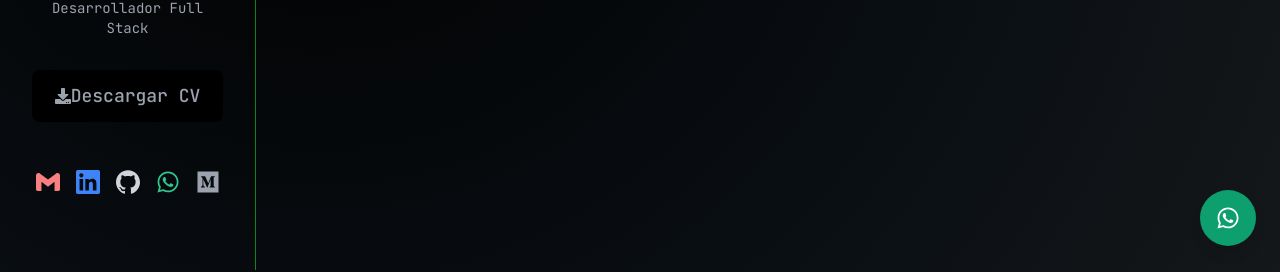
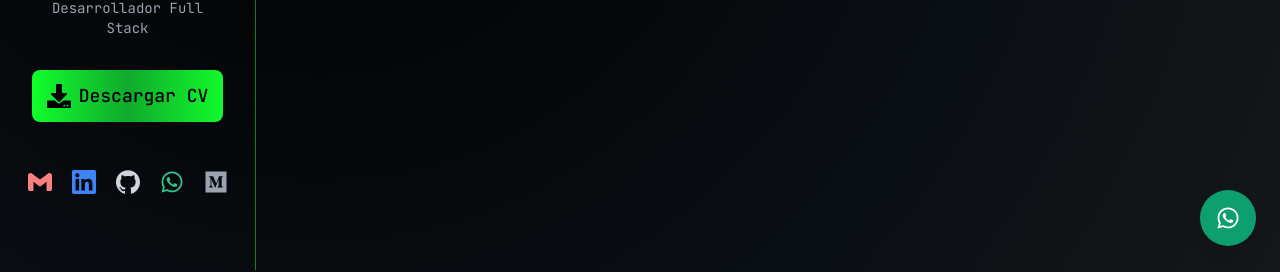
Before and after one commit to ibanespm/portfolio-frontend, a Next.js app: page /content in a window 1280 px wide. Shown: the part 530-802 px from the top of the page. Built offline with nearby package versions, Linux system fonts and the light colour scheme; no server answers.

Commit message:
delete red page

```diff
--- a/src/app/red/page.tsx
+++ /dev/null
@@ -1,12 +0,0 @@
-import ContactCards from "@/components/RedesCard";
-
-export default function HomePage() {
-  return (
-    <div className={`min-h-screen max-w-7xl mt-4  mx-auto  text-white p-6 `}>
-      <ContactCards />
-      <p className="mt-10 text-gray-400 text-lg px-16">
-        Si deseas colaborar en un proyecto, tienes alguna consulta sobre desarrollo web o machine learning, o simplemente quieres saludar, no dudes en escribirme por cualquiera de mis redes. ¡Estoy abierto a nuevas ideas y conexiones!
-      </p>
-    </div>
-  );
-}
--- a/src/components/Aside.tsx
+++ b/src/components/Aside.tsx
@@ -1,7 +1,7 @@
 "use client";
 
 // components/Aside.tsx
-import React, { useState } from "react";
+import React from "react";
 import { FaDownload, FaMedium, FaWhatsapp } from "react-icons/fa";
 import { SiGithub, SiGmail, SiLinkedin } from "react-icons/si";
 
@@ -57,57 +57,69 @@ export const Aside: React.FC<AsideProps> = ({ className = "" }) => {
         </div>
 
         {/* Botones de CV */}
-        <button
-          onClick={() => handleDownloadCV("es")}
-          className={`w-full  text-gray-400 bg-black border-b-amber-400 py-3 rounded-lg flex items-center justify-center  transition-all duration-200`}
+        <a
+          className={`bg-gradient-to-r gap-2 from-[#10ff2b] via-[#11aa2b] to-[#11fa2b]  text-black  border-b-amber-400 py-3 rounded-lg flex items-center justify-center  transition-all duration-200`}
+         href="assets/FranklinCV.pdf"
+         target="_blank"
+         download
         >
-          <FaDownload />
-          <span className="font-medium text-lg  " >Descargar CV</span>
-        </button>
+          <FaDownload size={24} />
+          <span className="font-medium text-lg  ">Descargar CV</span>
+        </a>
 
         {/* Enlaces de contacto */}
         <div className="pt-4">
 
-          <div className="flex justify-center space-x-4">
+          <div className="flex justify-center gap-5">
             <a
               href="ibanesp59@gmail.com"
               target="_blank"
               rel="noopener noreferrer"
-              className="hover:text-[#10ff2b] transition-colors"
+              className="group relative hover:text-[#10ff2b] transition-colors"
+              title="Gmail"
             >
               <SiGmail size={24} className="text-red-400" />
+              <span className="absolute -top-8 left-1/2 transform -translate-x-1/2 px-3 py-1 bg-[#0a0f14] text-[#10ff2b] text-sm rounded-md opacity-0 group-hover:opacity-100 transition-opacity duration-200">Gmail</span>
             </a>
             <a
-              href="https://linkedin.com/in/tuperfil"
+              href="https://linkedin.com/in/ibanespm"
               target="_blank"
               rel="noopener noreferrer"
-              className="hover:text-[#10ff2b] transition-colors"
+              className="group relative hover:text-[#10ff2b] transition-colors"
+              title="LinkedIn"
             >
               <SiLinkedin size={24} className="text-blue-500" />
+              <span className="absolute -top-8 left-1/2 transform -translate-x-1/2 px-3 py-1 bg-[#0a0f14] text-[#10ff2b] text-sm rounded-md opacity-0 group-hover:opacity-100 transition-opacity duration-200">LinkedIn</span>
             </a>
             <a
               href="https://github.com/tuperfil"
               target="_blank"
               rel="noopener noreferrer"
-              className="hover:text-[#10ff2b] transition-colors"
+              className="group relative hover:text-[#10ff2b] transition-colors"
+              title="GitHub"
             >
               <SiGithub size={24} className="text-gray-300" />
+              <span className="absolute -top-8 left-1/2 transform -translate-x-1/2 px-3 py-1 bg-[#0a0f14] text-[#10ff2b] text-sm rounded-md opacity-0 group-hover:opacity-100 transition-opacity duration-200">GitHub</span>
             </a>
             <a
               href="https://wa.me/+51926689920"
               target="_blank"
               rel="noopener noreferrer"
-              className="hover:text-[#10ff2b] transition-colors"
+              className="group relative hover:text-[#10ff2b] transition-colors"
+              title="WhatsApp"
             >
               <FaWhatsapp size={24} className="text-green-400" />
+              <span className="absolute -top-8 left-1/2 transform -translate-x-1/2 px-3 py-1 bg-[#0a0f14] text-[#10ff2b] text-sm rounded-md opacity-0 group-hover:opacity-100 transition-opacity duration-200">WhatsApp</span>
             </a>
             <a
               href="https://medium.com/@ibaesperezmuoz"
               target="_blank"
               rel="noopener noreferrer"
-              className="hover:text-[#10ff2b] transition-colors"
+              className="group relative hover:text-[#10ff2b] transition-colors"
+              title="Medium"
             >
               <FaMedium size={24} />
+              <span className="absolute -top-8 left-1/2 transform -translate-x-1/2 px-3 py-1 bg-[#0a0f14] text-[#10ff2b] text-sm rounded-md opacity-0 group-hover:opacity-100 transition-opacity duration-200">Medium</span>
             </a>
           </div>
         </div>
--- a/src/components/RedesCard.tsx
+++ /dev/null
@@ -1,67 +0,0 @@
-"use client";
-
-import { FaInstagram, FaGithub, FaLinkedin, FaWhatsapp, FaMedium } from "react-icons/fa";
-import { SiGmail } from "react-icons/si";
-
-
-const contacts = [
-  {
-    icon: <FaInstagram size={24} className="text-pink-500" />,
-    title: "Instagram",
-    description: "Publico avances y contenido sobre proyectos.",
-    url: "https://instagram.com/ibanes_13",
-  },
-  {
-    icon: <FaGithub size={24} className="text-gray-300" />,
-    title: "GitHub",
-    description: "Repositorio de mis proyectos y código abierto.",
-    url: "https://github.com/ibanespm",
-  },
-  {
-    icon: <FaLinkedin size={24} className="text-blue-500" />,
-    title: "LinkedIn",
-    description: "Conecta conmigo profesionalmente.",
-    url: "https://linkedin.com/in/tu_usuario",
-  },
-  {
-    icon: <FaWhatsapp size={24} className="text-green-400" />,
-    title: "WhatsApp",
-    description: "Contáctame directamente por mensajes.",
-    url: "https://wa.me/+51926689920",
-  },
-  {
-    icon: <SiGmail size={24} className="text-red-400" />,
-    title: "Correo",
-    description: "Puedes escribirme a mi correo personal.",
-    url: "ibanesp59@gmail.com",
-  },
-  {
-    icon:<FaMedium size={24} />,
-    title:"Medium",
-    description:"Medium para publicar Articulos relacionado a Machine Learning Aplicado a Desarrollo de Software",
-    url:"https://medium.com/@ibaesperezmuoz"
-
-  }
-];
-
-export default function ContactCards() {
-  return (
-    <div className={`grid grid-cols-1 sm:grid-cols-2 md:grid-cols-3 gap-5 mt-10 mx-4`}>
-      {contacts.map((contact) => (
-        <a
-          key={contact.title}
-          href={contact.url}
-          target="_blank"
-          rel="noopener noreferrer"
-          className="bg-gradient-to-br from-[#0a0f14] to-[#000000] border border-white/20 hover:border-white/40 rounded-lg p-5 flex flex-col gap-3 shadow-md transition hover:scale-[1.02]"
-        >
-          <div className="flex items-center gap-3">
-            {contact.icon}
-            <h2 className="text-[#10ff2f] sm text-xl font-semibold">{contact.title}</h2>
-          </div>
-          <p className="text-sm text-gray-400">{contact.description}</p>
-        </a>
-      ))}
-    </div>
-  );
-}
```
